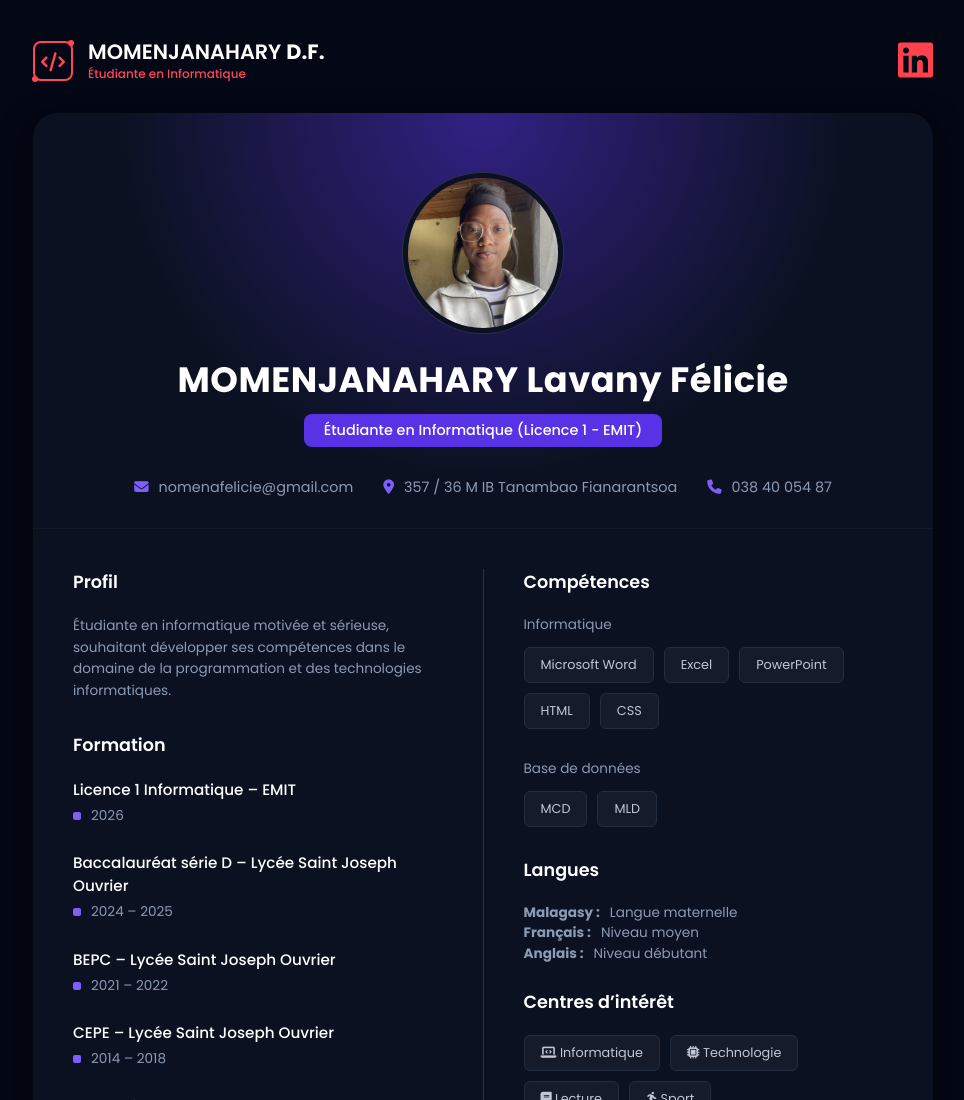
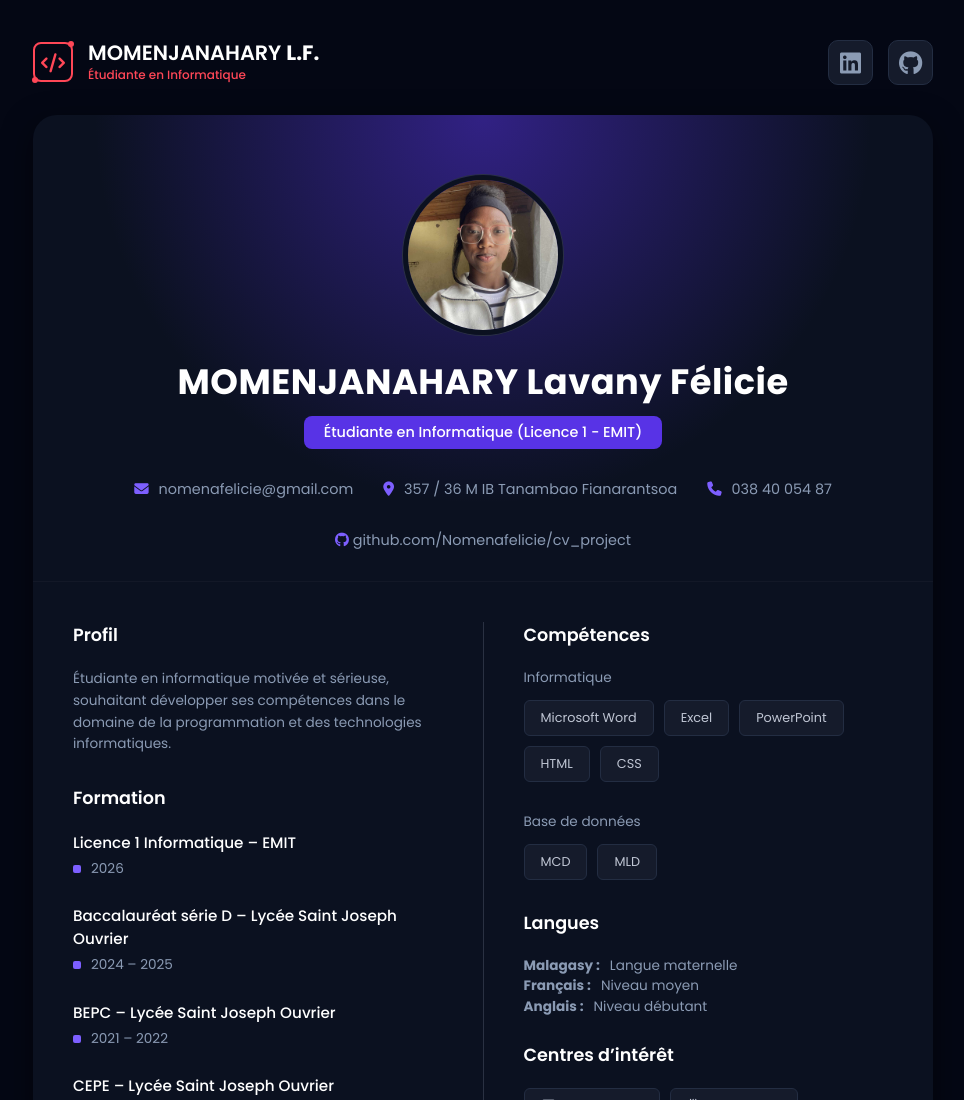
Before and after one commit to Nomenafelicie/cv_project, a plain HTML site: page index.html in a window 1280 px wide. Shown: the top 1100 px of the page, without its empty margins (157-1121 px from the left). Drawn offline with Linux system fonts and the light colour scheme.

Commit message:
Add GitHub icon and direct project link to CV

```diff
--- a/index.html
+++ b/index.html
@@ -17,12 +17,17 @@
                 <i class="fas fa-code"></i>
             </div>
             <div class="logo-text">
-                <h1 class="logo-title">MOMENJANAHARY <strong>D.F.</strong></h1>
+                <h1 class="logo-title">MOMENJANAHARY <strong>L.F.</strong></h1>
                 <span class="logo-subtitle">Étudiante en Informatique</span>
             </div>
         </div>
-        <div class="patreon">
-            <i class="fab fa-linkedin"></i>
+        <div class="social-links">
+            <a href="https://linkedin.com" target="_blank" class="social-icon linkedin">
+                <i class="fab fa-linkedin"></i>
+            </a>
+            <a href="https://github.com/Nomenafelicie/cv_project" target="_blank" class="social-icon github">
+                <i class="fab fa-github"></i>
+            </a>
         </div>
     </header>
 
@@ -33,7 +38,7 @@
             <div class="profile-header">
                 <div class="profile-img-container">
 
-                    <img src="photo.jpg" alt="MOMENJANAHARY Dacourany Félicie" class="profile-img">
+                    <img src="photo.jpg" alt="MOMENJANAHARY Lavany Félicie" class="profile-img">
                 </div>
                 <h2 class="name">MOMENJANAHARY Lavany Félicie</h2>
                 <span class="role-badge">Étudiante en Informatique (Licence 1 - EMIT)</span>
@@ -47,6 +52,11 @@
                     </div>
                     <div class="contact-item">
                         <i class="fas fa-phone"></i> 038 40 054 87
+                    </div>
+                    <div class="contact-item">
+                        <a href="https://github.com/Nomenafelicie/cv_project" target="_blank" style="color: inherit; text-decoration: none;">
+                            <i class="fab fa-github"></i> github.com/Nomenafelicie/cv_project
+                        </a>
                     </div>
                 </div>
             </div>
--- a/style.css
+++ b/style.css
@@ -94,9 +94,42 @@ body {
     font-weight: 500;
 }
 
-.patreon i {
-    font-size: 2.5rem;
-    color: #ff424d;
+.social-links {
+    display: flex;
+    gap: 15px;
+}
+
+.social-icon {
+    font-size: 1.5rem;
+    color: var(--text-secondary);
+    background-color: var(--tag-bg);
+    border: 1px solid var(--tag-border);
+    width: 45px;
+    height: 45px;
+    display: flex;
+    align-items: center;
+    justify-content: center;
+    border-radius: 10px;
+    text-decoration: none;
+    transition: all 0.3s ease;
+}
+
+.social-icon:hover {
+    transform: translateY(-3px);
+    border-color: var(--accent-purple);
+    color: white;
+    background-color: rgba(125, 95, 255, 0.1);
+    box-shadow: 0 5px 15px rgba(125, 95, 255, 0.3);
+}
+
+.linkedin:hover {
+    color: #0077b5;
+    border-color: #0077b5;
+}
+
+.github:hover {
+    color: #ffffff;
+    border-color: #ffffff;
 }
 
 
```
